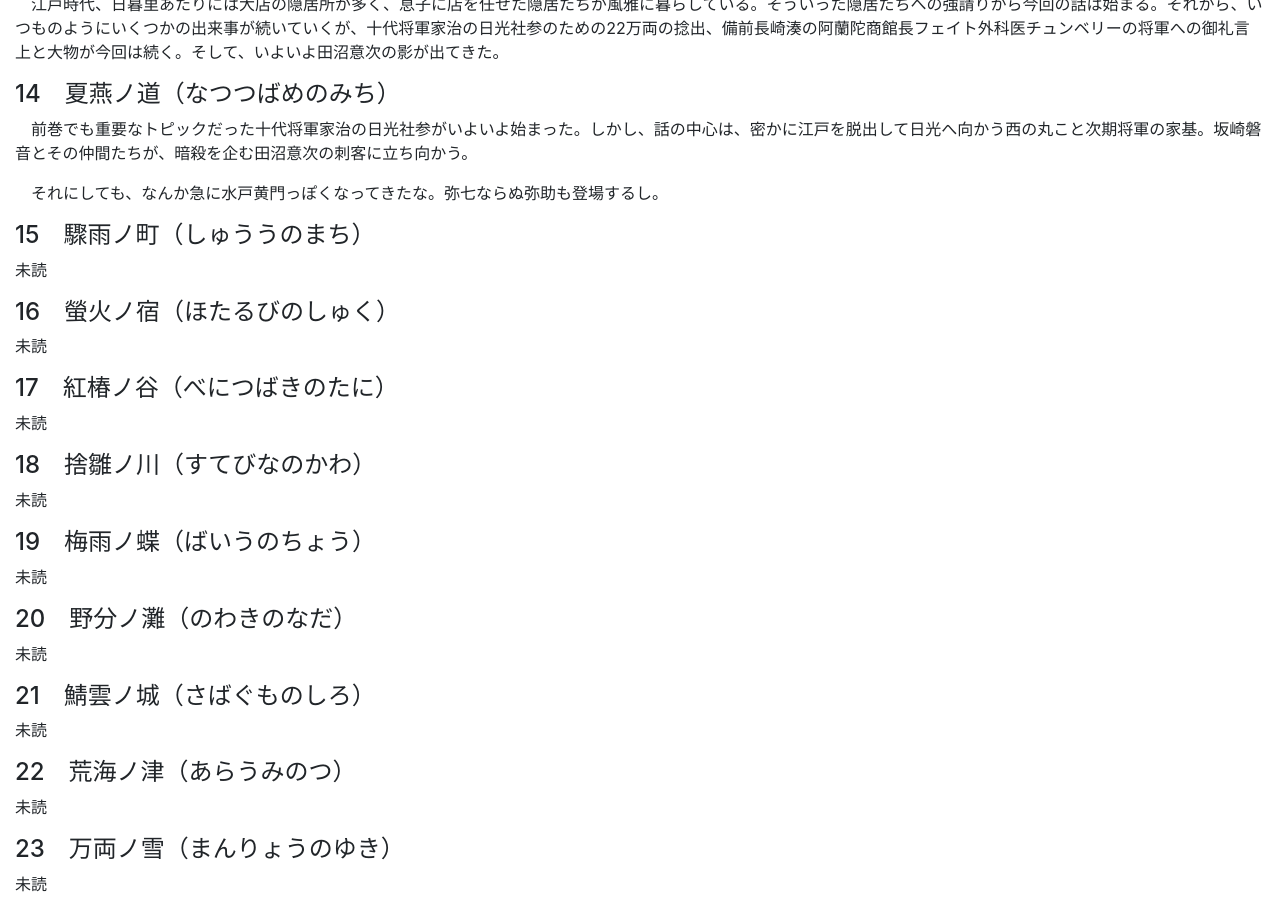
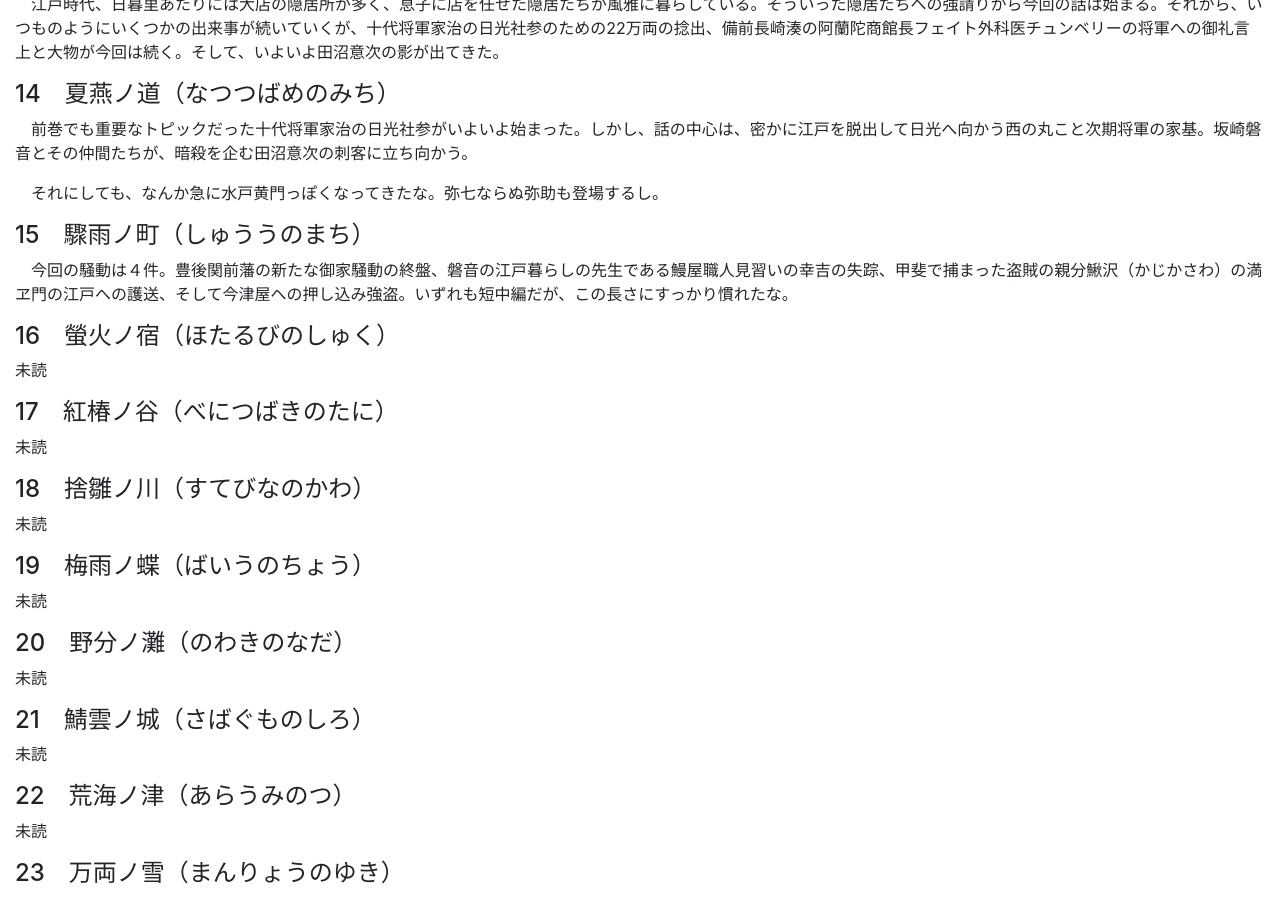
Before and after one commit to tomot/tomot.github.io, a Jekyll site: the page built from pages/book-saeki.md, in a window 1280 px wide and 900 px high, scrolled down 1817 px. Built offline with Jekyll 4.4.1, drawn with Linux system fonts in a browser that asks for light colours; nearby versions of some CDN libraries; some of the changed text lies outside the part shown.

Commit message:
add a book by Saeki

```diff
--- a/pages/book-saeki.md
+++ b/pages/book-saeki.md
@@ -76,7 +76,7 @@ categories: 読書
 
 #### 15　驟雨ノ町（しゅううのまち）
 
-未読
+　今回の騒動は４件。豊後関前藩の新たな御家騒動の終盤、磐音の江戸暮らしの先生である鰻屋職人見習いの幸吉の失踪、甲斐で捕まった盗賊の親分鰍沢（かじかさわ）の満ヱ門の江戸への護送、そして今津屋への押し込み強盗。いずれも短中編だが、この長さにすっかり慣れたな。
 
 #### 16　螢火ノ宿（ほたるびのしゅく）
 
```
Also changed, not shown: other parts of pages/book-saeki.md (+1 -1 lines), book.md (+1 -1 lines), index.md (+1 -1 lines).
